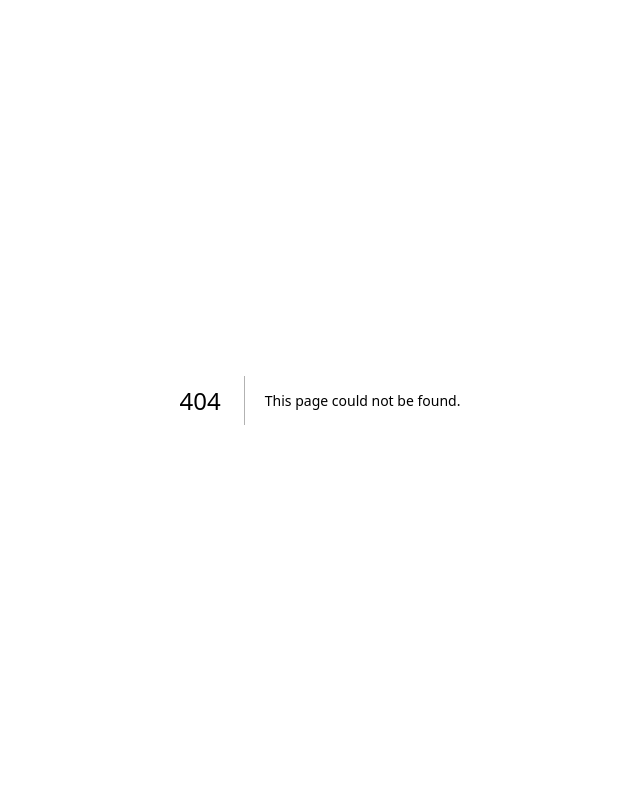
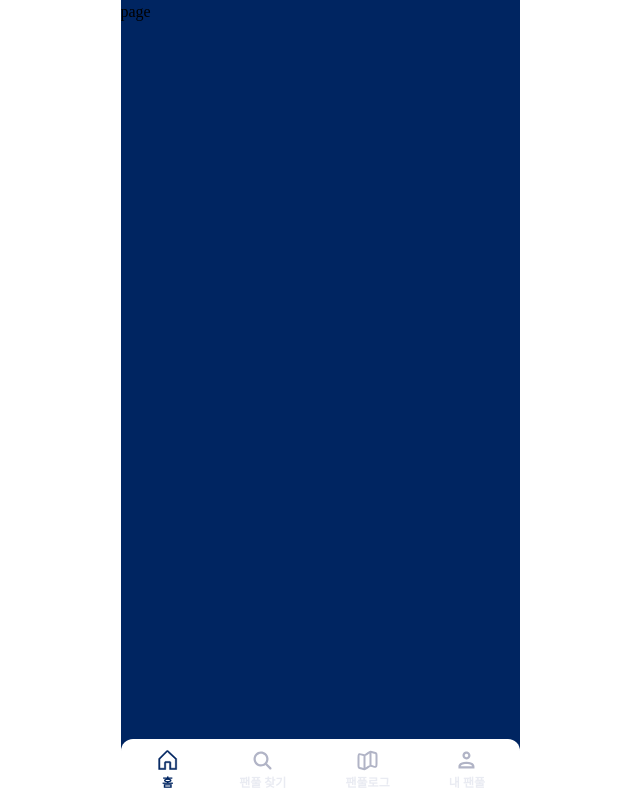
Before and after one commit to TwoDotFive/front, a Next.js app: page /home in a window 1280 px wide. Before the commit this address had no page. Shown: the whole page, without its empty margins (320-960 px from the left). Built offline with nearby package versions, Linux system fonts and the light colour scheme; a web font is replaced by a local one.

Commit message:
feat: 홈 화면 NavBar 구현

```diff
--- /dev/null
+++ b/src/app/(tarbar)/home/page.tsx
@@ -0,0 +1,3 @@
+export default function page() {
+	return <div>page</div>;
+}
--- /dev/null
+++ b/src/app/(tarbar)/layout.tsx
@@ -0,0 +1,14 @@
+import NavBar from '@/components/common/navbar/NavBar';
+
+export default function TabBarLayout({
+	children,
+}: Readonly<{
+	children: React.ReactNode;
+}>) {
+	return (
+		<div className="scroll-contents bg-primary">
+			{children}
+			<NavBar />
+		</div>
+	);
+}
--- a/src/app/globals.css
+++ b/src/app/globals.css
@@ -25,3 +25,8 @@ html {
 ::-webkit-scrollbar {
 	display: none; /* 크롬, 사파리, 오페라, 엣지 스크롤바 숨김 */
 }
+
+.scroll-contents {
+	height: 100%;
+	overflow: scroll;
+}
--- a/src/app/layout.tsx
+++ b/src/app/layout.tsx
@@ -14,7 +14,7 @@ export default function RootLayout({
 	return (
 		<html lang="en">
 			<body>
-				<div className="w-full h-full">{children}</div>
+				<div className="w-full h-full relative">{children}</div>
 			</body>
 		</html>
 	);
--- /dev/null
+++ b/src/components/common/navbar/NavBar.tsx
@@ -0,0 +1,19 @@
+'use client';
+import { navBarList } from '@/constants/navBarList';
+import NavItem from './NavBarItem';
+
+export default function NavBar() {
+	return (
+		<div className="z-100 px-[34.5px] py-[8.5px] absolute bottom-0 flex w-full items-center justify-between bg-white rounded-t-12pxr">
+			{navBarList.map((navItem) => (
+				<NavItem
+					name={navItem.name}
+					key={navItem.path}
+					defaultIcon={navItem.defaultIcon}
+					activeIcon={navItem.activeIcon}
+					path={navItem.path}
+				/>
+			))}
+		</div>
+	);
+}
--- /dev/null
+++ b/src/components/common/navbar/NavBarItem.tsx
@@ -0,0 +1,33 @@
+'use client';
+import { NavBarListTypes } from '@/constants/navBarList';
+import Link from 'next/link';
+import { usePathname } from 'next/navigation';
+import { Text } from '../Text';
+
+export default function NavItem({
+	name,
+	path,
+	defaultIcon,
+	activeIcon,
+}: NavBarListTypes) {
+	const pathname: string | null = usePathname();
+
+	const isActive = pathname === path || pathname.startsWith(path);
+	const IconComponent = isActive ? activeIcon : defaultIcon;
+
+	return (
+		<Link
+			href={path}
+			className="flex flex-col gap-2pxr cursor-pointer items-center"
+		>
+			<IconComponent />
+			<Text
+				fontSize={12}
+				fontWeight={700}
+				color={`${isActive ? 'primary' : 'gray100'}`}
+			>
+				{name}
+			</Text>
+		</Link>
+	);
+}
--- /dev/null
+++ b/src/constants/navBarList.ts
@@ -0,0 +1,43 @@
+import {
+	IconHome,
+	IconHomeActive,
+	IconMap,
+	IconMapActive,
+	IconPeople,
+	IconPeopleActive,
+	IconSearch,
+	IconSearchActive,
+} from '@/public/icons';
+
+export interface NavBarListTypes {
+	name: string;
+	path: string;
+	defaultIcon: React.FC;
+	activeIcon: React.FC;
+}
+export const navBarList: NavBarListTypes[] = [
+	{
+		name: '홈',
+		path: '/home',
+		defaultIcon: IconHome,
+		activeIcon: IconHomeActive,
+	},
+	{
+		name: '팬풀 찾기',
+		path: '/fanpool-find',
+		defaultIcon: IconSearch,
+		activeIcon: IconSearchActive,
+	},
+	{
+		name: '팬풀로그',
+		path: '/fanpool-log',
+		defaultIcon: IconMap,
+		activeIcon: IconMapActive,
+	},
+	{
+		name: '내 팬풀',
+		path: '/fanpool-mine',
+		defaultIcon: IconPeople,
+		activeIcon: IconPeopleActive,
+	},
+];
```
